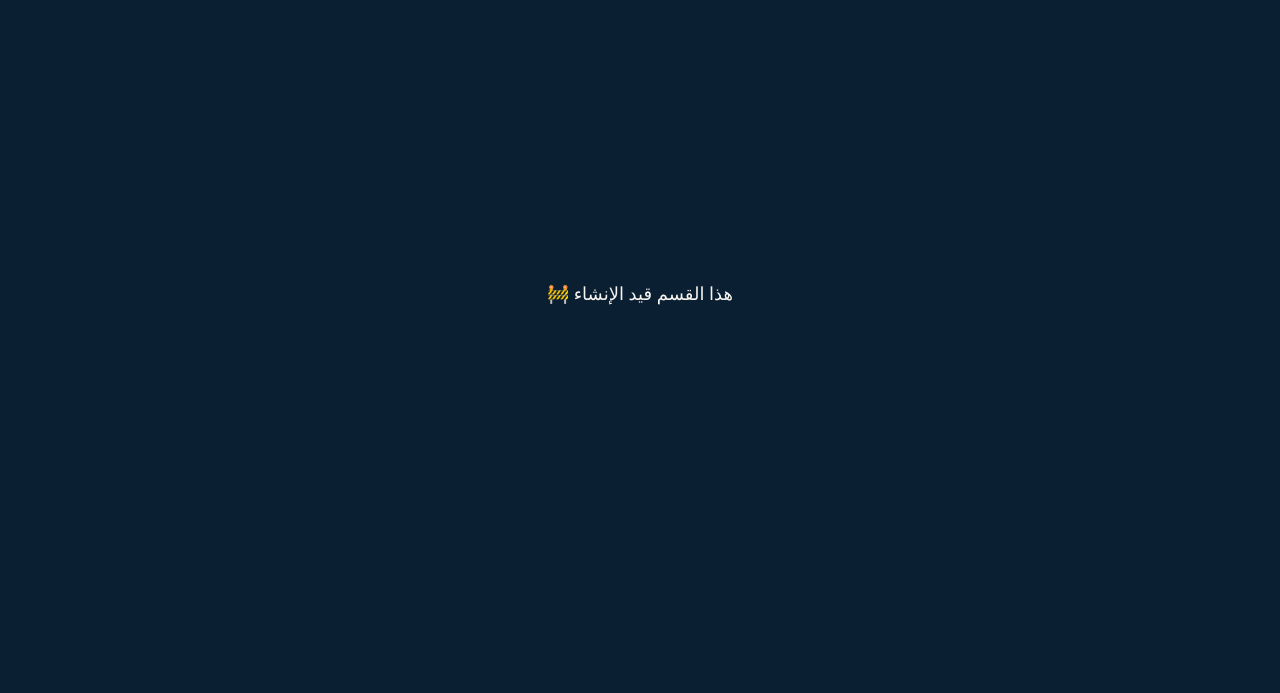
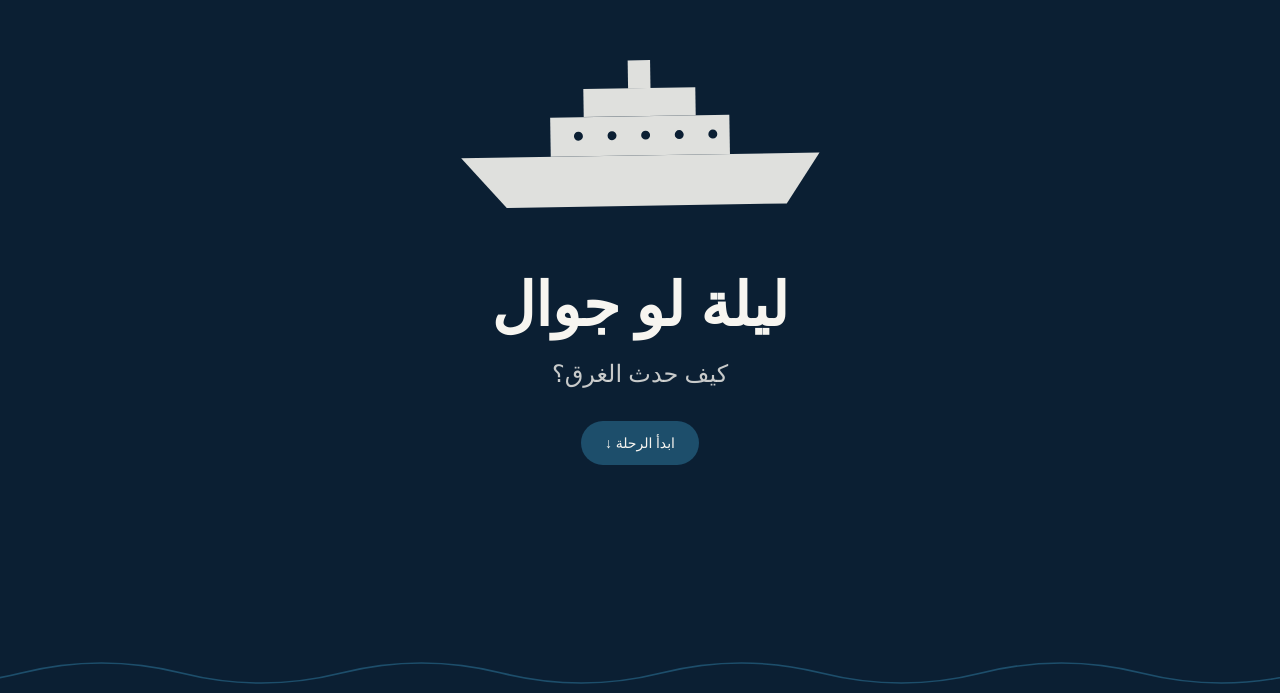
Before and after one commit to Mesetudes/lo-joola, a Next.js app: page /ar/laylat-lo-joola in a window 1280 px wide. Shown: the part 107-800 px from the top of the page. Built offline with nearby package versions, Linux system fonts and the light colour scheme.

Commit message:
feat: chapter 02 scene 1 - ship hero and WaterLine component

```diff
--- a/app/[locale]/laylat-lo-joola/page.tsx
+++ b/app/[locale]/laylat-lo-joola/page.tsx
@@ -1,7 +1,13 @@
-export default function ComingSoonPage() {
+import ShipHero from "@/components/sections/ShipHero";
+import SceneSection from "@/components/narrative/SceneSection";
+
+export default function LaylatLoJoolaPage() {
   return (
-    <main className="flex min-h-screen items-center justify-center bg-deep-navy px-6 text-center text-off-white">
-      <p className="text-lg">هذا القسم قيد الإنشاء 🚧</p>
+    <main className="flex flex-col">
+      <ShipHero />
+      <SceneSection className="flex min-h-[60vh] items-center justify-center bg-off-white px-6 text-center text-charcoal">
+        <p id="navire" className="text-lg">المشهد الثاني: السفينة — قيد الإنشاء 🚧</p>
+      </SceneSection>
     </main>
   );
 }
--- a/components/narrative/WaterLine.tsx
+++ b/components/narrative/WaterLine.tsx
@@ -0,0 +1,21 @@
+"use client";
+
+import { motion, useReducedMotion } from "framer-motion";
+
+export default function WaterLine({ className = "" }: { className?: string }) {
+  const shouldReduceMotion = useReducedMotion();
+
+  return (
+    <div dir="ltr" aria-hidden="true" className={`w-full overflow-hidden ${className}`}>
+      <motion.div
+        className="w-[200%]"
+        animate={shouldReduceMotion ? undefined : { x: ["0%", "-50%"] }}
+        transition={{ duration: 24, ease: "linear", repeat: Infinity }}
+      >
+        <svg viewBox="0 0 800 40" preserveAspectRatio="none" className="h-10 w-full">
+          <path d="M0 20 Q25 0 50 20 T100 20 T150 20 T200 20 T250 20 T300 20 T350 20 T400 20 T450 20 T500 20 T550 20 T600 20 T650 20 T700 20 T750 20 T800 20" fill="none" stroke="currentColor" strokeWidth="1.5" />
+        </svg>
+      </motion.div>
+    </div>
+  );
+}
--- /dev/null
+++ b/components/sections/ShipHero.tsx
@@ -0,0 +1,35 @@
+"use client";
+
+import { motion, useReducedMotion } from "framer-motion";
+import WaterLine from "@/components/narrative/WaterLine";
+
+export default function ShipHero() {
+  const shouldReduceMotion = useReducedMotion();
+
+  return (
+    <section className="relative flex min-h-screen flex-col items-center justify-center gap-6 overflow-hidden bg-deep-navy px-6 pb-24 text-center text-off-white">
+      <motion.svg
+        viewBox="0 0 400 200"
+        role="img"
+        aria-label="رسم تخطيطي لسفينة في عرض البحر"
+        className="w-full max-w-md fill-off-white/90"
+        animate={shouldReduceMotion ? undefined : { y: [0, -6, 0], rotate: [0, 1, 0, -1, 0] }}
+        transition={{ duration: 8, ease: "easeInOut", repeat: Infinity }}
+      >
+        <path d="M40 120 L360 120 L330 165 L80 165 Z" />
+        <rect x="120" y="85" width="160" height="35" />
+        <rect x="150" y="60" width="100" height="25" />
+        <rect x="190" y="35" width="20" height="25" />
+        <circle cx="145" cy="102" r="4" className="fill-deep-navy" />
+        <circle cx="175" cy="102" r="4" className="fill-deep-navy" />
+        <circle cx="205" cy="102" r="4" className="fill-deep-navy" />
+        <circle cx="235" cy="102" r="4" className="fill-deep-navy" />
+        <circle cx="265" cy="102" r="4" className="fill-deep-navy" />
+      </motion.svg>
+      <h1 className="text-4xl font-bold sm:text-6xl">ليلة لو جوال</h1>
+      <p className="text-lg text-off-white/80 sm:text-2xl">كيف حدث الغرق؟</p>
+      <a href="#navire" className="mt-2 rounded-full bg-sea-blue px-6 py-3 text-sm font-medium text-off-white">ابدأ الرحلة ↓</a>
+      <WaterLine className="absolute bottom-0 left-0 text-sea-blue" />
+    </section>
+  );
+}
```
